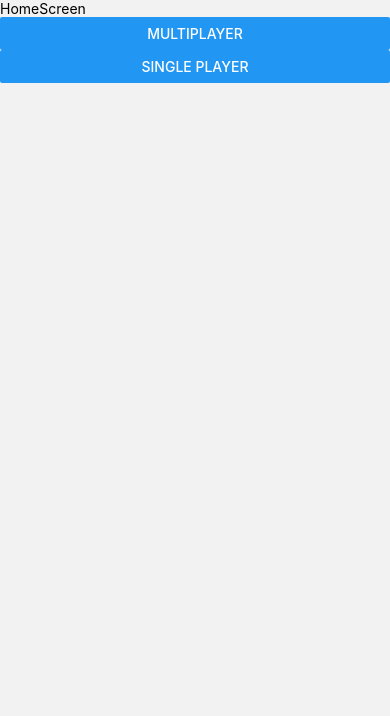
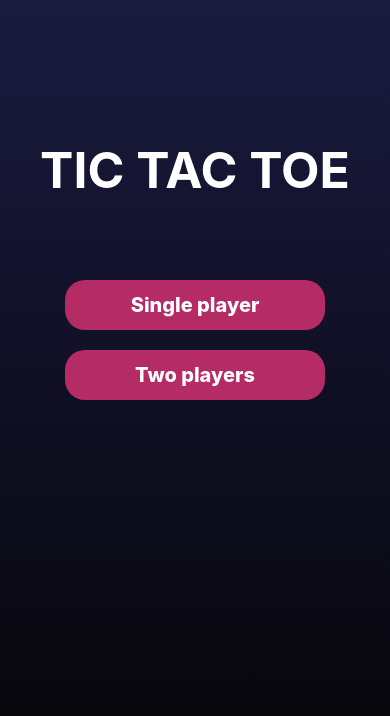
Before and after one commit to kunal838/TicTacToe, a React Native app: screen /home in a window 390 px wide. Shown: the top 716 px of the page. Built offline with nearby package versions, Linux system fonts and the light colour scheme.

Commit message:
some feature added

```diff
--- a/components/Board.js
+++ b/components/Board.js
@@ -22,7 +22,7 @@ const Board = ({
       {cells.map((cell,i)=>(
         <TouchableOpacity key={i}
         onPress={() => { onCellPressed && onCellPressed(i)} }
-        /* onPress={()=>setstate(!state)} */
+
         disabled={disable}
 
         style={[{
--- a/package.json
+++ b/package.json
@@ -20,7 +20,8 @@
     "react-native": "0.64.3",
     "react-native-safe-area-context": "3.3.2",
     "react-native-screens": "~3.10.1",
-    "react-native-web": "0.17.1"
+    "react-native-web": "0.17.1",
+    "expo-linear-gradient": "~11.0.3"
   },
   "devDependencies": {
     "@babel/core": "^7.12.9"
--- a/screens/Home.js
+++ b/screens/Home.js
@@ -1,23 +1,49 @@
-import { StyleSheet, Text, View ,Button} from 'react-native'
+import { StyleSheet, Text, View ,Button,TouchableOpacity, StatusBar} from 'react-native'
 import React from 'react'
+import { LinearGradient } from 'expo-linear-gradient'
+
 
 
 const Home = ({navigation}) => {
   return (
-    <View>
-      <Text>HomeScreen</Text>
-      <Button
-      title="multiplayer"
+    <View style={styles.container}>
+       <LinearGradient
+
+        colors={['#1A1A40', '#040303']}
+        style={styles.background}
+      />
+      <Text style={{marginTop:140,color:"white",fontSize:50,fontWeight:"bold"}}>TIC TAC TOE</Text>
+
+      <TouchableOpacity
+      onPress={()=>navigation.navigate("singleplayer")}
+      style={{backgroundColor:"#B52B65",padding:5,width:260,height:50,marginTop:80,alignItems:"center",justifyContent:"center",borderRadius:20}}>
+        <Text style={{fontSize:20,fontWeight:"800",color:"white"}}>Single player</Text>
+      </TouchableOpacity>
+      <TouchableOpacity
       onPress={()=>navigation.navigate("game")}
-      />
-       <Button
-      title="single player"
-      onPress={()=>navigation.navigate("singleplayer")}
-      />
+      style={{backgroundColor:"#B52B65",padding:5,width:260,height:50,marginTop:20,alignItems:"center",justifyContent:"center",borderRadius:20}}>
+        <Text style={{fontSize:20,fontWeight:"800",color:"white"}}>Two players</Text>
+      </TouchableOpacity>
+
     </View>
   )
 }
 
 export default Home
 
-const styles = StyleSheet.create({})
+const styles = StyleSheet.create({
+  container:{
+    flex:1,
+    alignItems:"center",
+
+    /* justifyContent:"space-between" */
+
+  }
+  ,
+  background:{
+    height:"100%",
+    width:"100%",
+    position:"absolute"
+
+  }
+})
--- a/screens/SinglePlayer.js
+++ b/screens/SinglePlayer.js
@@ -8,6 +8,7 @@ import * as Haptics from 'expo-haptics';
 const SinglePlayer = () => {
   const initialState = [null, null, null, null, null, null, null, null, null];
   const [turn, setTurn] = useState(Math.random() < 0.5 ? "HUMAN" : "BOT");
+  const [hard, setHard] = useState(false);
   const [state, setState] = useState([null, null, null, null, null, null, null, null, null]);
   const [isHumanMaximizing, setIsHumanMaximizing] = useState(true);
   const gameResult = isTerminal(state)
@@ -54,7 +55,7 @@ const handleOnCellPressed = (cell) => {
                     state,
                     !isHumanMaximizing,
                     0,
-                    -1
+                    hard?1:-1
                 );
                 insertCell(best, isHumanMaximizing ? "o" : "x");
                 setTurn("HUMAN");
@@ -63,7 +64,7 @@ const handleOnCellPressed = (cell) => {
       }
 
 
-  }, [state, turn]);
+  }, [state, turn,hard]);
 
 
 const {width} = Dimensions.get("window")
@@ -72,7 +73,14 @@ const {width} = Dimensions.get("window")
       backgroundColor: '#1A1A40',
       alignItems: 'center',
       justifyContent: 'center',}}>
+
     <>
+
+    <Text style={{color:"white"}}>Difficulty is {hard?"easy":"hard"}</Text>
+        <TouchableOpacity style={{backgroundColor: "red",padding:10,borderRadius:20}} onPress={()=>setHard(!hard)}>
+      <Text style={{color:"white",fontSize:10}}>Tap to change difficulty</Text>
+    </TouchableOpacity>
+
       <Board
         cells={state}
         onCellPressed={handleOnCellPressed}
```
Also changed, not shown: 1 other file (tests, documents, lock files or other folders).
